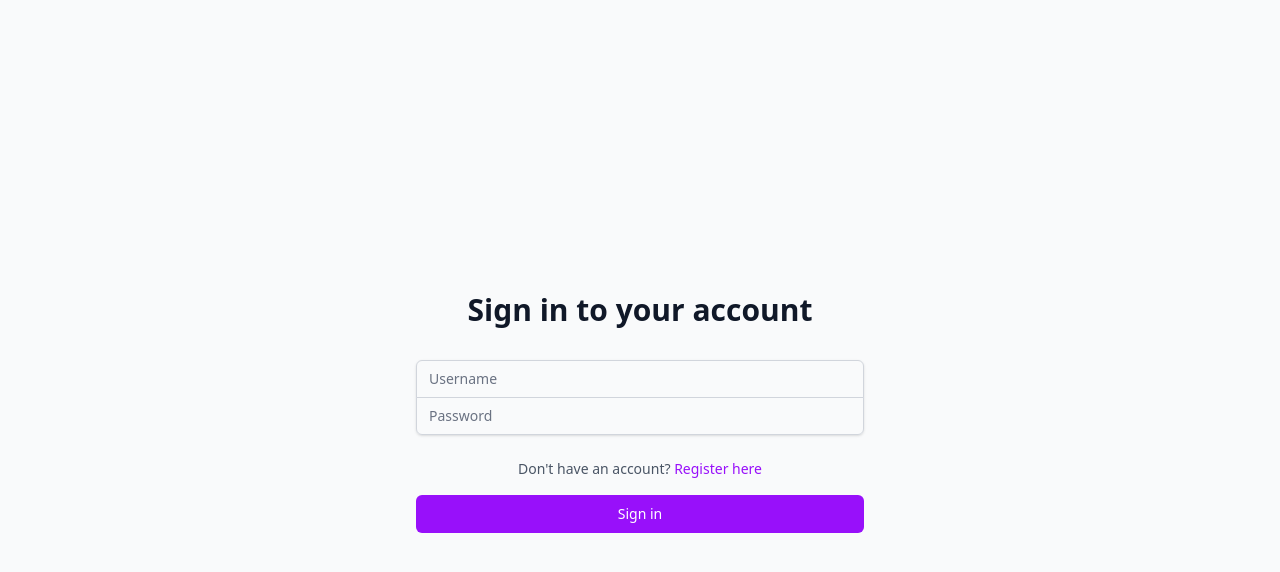
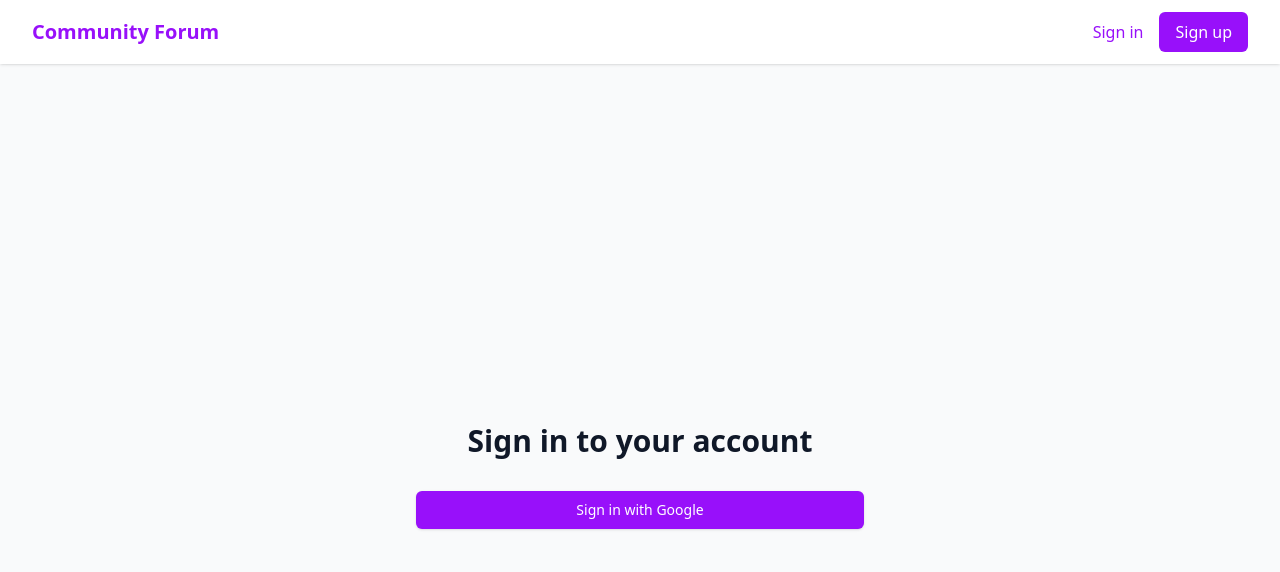
Before and after one commit to srijanpathak03/Learn.co, a React (Vite) app: page /login in a window 1280 px wide. Shown: the top 572 px of the page. Built offline with nearby package versions, Linux system fonts and the light colour scheme; no server answers.

Commit message:
Google Login/Signup

```diff
--- a/package.json
+++ b/package.json
@@ -16,7 +16,8 @@
     "lucide-react": "^0.475.0",
     "react": "^19.0.0",
     "react-dom": "^19.0.0",
-    "react-router-dom": "^7.2.0"
+    "react-router-dom": "^7.2.0",
+    "firebase": "^10.8.0"
   },
   "devDependencies": {
     "@eslint/js": "^9.19.0",
--- a/src/App.jsx
+++ b/src/App.jsx
@@ -1,6 +1,27 @@
-import { RouterProvider } from 'react-router-dom';
+import { RouterProvider, createBrowserRouter } from 'react-router-dom';
 import { AuthProvider } from './provider/AuthProvider';
-import router from './router/router';
+import routes from './router/router';
+import Navbar from './components/Navbar';
+import { Outlet } from 'react-router-dom';
+
+const Layout = () => {
+  return (
+    <div className="min-h-screen bg-gray-50">
+      <Navbar />
+      <div className="pt-16">
+        <Outlet />
+      </div>
+    </div>
+  );
+};
+
+const router = createBrowserRouter([
+  {
+    path: "/",
+    element: <Layout />,
+    children: routes
+  }
+]);
 
 function App() {
   return (
--- a/src/components/Navbar.jsx
+++ b/src/components/Navbar.jsx
@@ -0,0 +1,81 @@
+import React, { useContext, useState } from 'react';
+import { useNavigate } from 'react-router-dom';
+import { AuthContext } from '../provider/AuthProvider';
+import { LogOut, ChevronDown } from 'lucide-react';
+
+const Navbar = () => {
+  const { user, logOut } = useContext(AuthContext);
+  const navigate = useNavigate();
+  const [isDropdownOpen, setIsDropdownOpen] = useState(false);
+
+  const handleLogout = () => {
+    logOut(navigate);
+    setIsDropdownOpen(false);
+  };
+
+  return (
+    <nav className="bg-white shadow-sm fixed w-full top-0 z-50">
+      <div className="max-w-7xl mx-auto px-4 sm:px-6 lg:px-8">
+        <div className="flex justify-between h-16 items-center">
+          {/* Logo/Brand */}
+          <div className="flex-shrink-0 flex items-center">
+            <h1 className="text-xl font-bold text-purple-600 cursor-pointer"
+                onClick={() => navigate('/')}>
+              Community Forum
+            </h1>
+          </div>
+
+          {/* User Profile */}
+          <div className="flex items-center space-x-4">
+            {user ? (
+              <div className="relative">
+                <button
+                  className="flex items-center space-x-3 focus:outline-none"
+                  onClick={() => setIsDropdownOpen(!isDropdownOpen)}
+                >
+                  <img
+                    src={user.photoURL || `https://ui-avatars.com/api/?name=${user.displayName}`}
+                    alt="Profile"
+                    className="h-8 w-8 rounded-full"
+                  />
+                  <span className="text-gray-700">{user.displayName}</span>
+                  <ChevronDown className="h-4 w-4 text-gray-500" />
+                </button>
+
+                {/* Dropdown Menu */}
+                {isDropdownOpen && (
+                  <div className="absolute right-0 mt-2 w-48 bg-white rounded-md shadow-lg py-1">
+                    <button
+                      onClick={handleLogout}
+                      className="flex items-center w-full px-4 py-2 text-sm text-gray-700 hover:bg-gray-100"
+                    >
+                      <LogOut className="h-4 w-4 mr-2" />
+                      Sign out
+                    </button>
+                  </div>
+                )}
+              </div>
+            ) : (
+              <>
+                <button
+                  onClick={() => navigate('/login')}
+                  className="text-purple-600 hover:text-purple-700"
+                >
+                  Sign in
+                </button>
+                <button
+                  onClick={() => navigate('/register')}
+                  className="bg-purple-600 text-white px-4 py-2 rounded-md hover:bg-purple-700"
+                >
+                  Sign up
+                </button>
+              </>
+            )}
+          </div>
+        </div>
+      </div>
+    </nav>
+  );
+};
+
+export default Navbar;
--- /dev/null
+++ b/src/firebase/firebase.config.js
@@ -0,0 +1,13 @@
+import { initializeApp } from "firebase/app";
+
+const firebaseConfig = {
+  apiKey: import.meta.env.VITE_FIREBASE_API_KEY,
+  authDomain: import.meta.env.VITE_FIREBASE_AUTH_DOMAIN,
+  projectId: import.meta.env.VITE_FIREBASE_PROJECT_ID,
+  storageBucket: import.meta.env.VITE_FIREBASE_STORAGE_BUCKET,
+  messagingSenderId: import.meta.env.VITE_FIREBASE_MESSAGING_SENDER_ID,
+  appId: import.meta.env.VITE_FIREBASE_APP_ID
+};
+
+const app = initializeApp(firebaseConfig);
+export default app;
--- a/src/pages/Login.jsx
+++ b/src/pages/Login.jsx
@@ -1,27 +1,28 @@
-import React, { useState, useContext } from 'react';
+import React, { useContext, useState } from 'react';
 import { useNavigate, Link } from 'react-router-dom';
 import { AuthContext } from '../provider/AuthProvider';
 
 const Login = () => {
   const navigate = useNavigate();
-  const { login } = useContext(AuthContext);
-  const [formData, setFormData] = useState({
-    username: '',
-    password: ''
-  });
+  const { googleSignIn } = useContext(AuthContext);
   const [error, setError] = useState('');
   const [loading, setLoading] = useState(false);
 
-  const handleSubmit = async (e) => {
-    e.preventDefault();
+  const handleGoogleSignIn = async () => {
     setLoading(true);
     setError('');
 
-    const result = await login(formData.username, formData.password);
+    try {
+      const result = await googleSignIn();
       if (result.success) {
-      navigate('/');
+        const redirectPath = localStorage.getItem('redirectAfterLogin') || '/';
+        localStorage.removeItem('redirectAfterLogin');
+        navigate(redirectPath);
       } else {
         setError(result.error);
+      }
+    } catch (error) {
+      setError(error.message);
     }
     setLoading(false);
   };
@@ -34,52 +35,20 @@ const Login = () => {
             Sign in to your account
           </h2>
         </div>
-        <form className="mt-8 space-y-6" onSubmit={handleSubmit}>
+
         {error && (
           <div className="bg-red-50 border border-red-200 text-red-600 px-4 py-3 rounded">
             {error}
           </div>
         )}
-          <div className="rounded-md shadow-sm -space-y-px">
-            <div>
-              <input
-                type="text"
-                required
-                className="appearance-none rounded-none relative block w-full px-3 py-2 border border-gray-300 placeholder-gray-500 text-gray-900 rounded-t-md focus:outline-none focus:ring-purple-500 focus:border-purple-500 focus:z-10 sm:text-sm"
-                placeholder="Username"
-                value={formData.username}
-                onChange={(e) => setFormData({ ...formData, username: e.target.value })}
-              />
-            </div>
-            <div>
-              <input
-                type="password"
-                required
-                className="appearance-none rounded-none relative block w-full px-3 py-2 border border-gray-300 placeholder-gray-500 text-gray-900 rounded-b-md focus:outline-none focus:ring-purple-500 focus:border-purple-500 focus:z-10 sm:text-sm"
-                placeholder="Password"
-                value={formData.password}
-                onChange={(e) => setFormData({ ...formData, password: e.target.value })}
-              />
-            </div>
-          </div>
 
-          <div className="text-sm text-center mb-4">
-            <span className="text-gray-600">Don't have an account? </span>
-            <Link to="/register" className="font-medium text-purple-600 hover:text-purple-500">
-              Register here
-            </Link>
-          </div>
-
-          <div>
         <button
-              type="submit"
+          onClick={handleGoogleSignIn}
           disabled={loading}
-              className="group relative w-full flex justify-center py-2 px-4 border border-transparent text-sm font-medium rounded-md text-white bg-purple-600 hover:bg-purple-700 focus:outline-none focus:ring-2 focus:ring-offset-2 focus:ring-purple-500"
+          className="w-full flex justify-center py-2 px-4 border border-transparent rounded-md shadow-sm text-sm font-medium text-white bg-purple-600 hover:bg-purple-700 focus:outline-none focus:ring-2 focus:ring-offset-2 focus:ring-purple-500"
         >
-              {loading ? 'Signing in...' : 'Sign in'}
+          {loading ? 'Signing in...' : 'Sign in with Google'}
         </button>
-          </div>
-        </form>
       </div>
     </div>
   );
--- a/src/pages/Register.jsx
+++ b/src/pages/Register.jsx
@@ -1,61 +1,42 @@
-import React, { useState, useContext } from 'react';
+import React, { useContext, useState } from 'react';
 import { useNavigate, Link } from 'react-router-dom';
 import { AuthContext } from '../provider/AuthProvider';
+import axios from 'axios';
+import { serverbaseURL } from '../constant/index';
 
 const Register = () => {
   const navigate = useNavigate();
-  const { register } = useContext(AuthContext);
-  const [formData, setFormData] = useState({
-    name: '',
-    email: '',
-    username: '',
-    password: '',
-    password_confirmation: ''
-  });
+  const { googleSignIn } = useContext(AuthContext);
   const [error, setError] = useState('');
   const [loading, setLoading] = useState(false);
 
-  const handleSubmit = async (e) => {
-    e.preventDefault();
+  const handleGoogleSignIn = async () => {
     setLoading(true);
     setError('');
 
-    // Validate password length
-    if (formData.password.length < 10) {
-      setError('Password must be at least 10 characters long');
-      setLoading(false);
-      return;
-    }
+    try {
+      const result = await googleSignIn();
+      if (result.success) {
+        // Save user info to community database
+        await axios.post(`${serverbaseURL}user`, {
+          email: result.user.email,
+          name: result.user.displayName,
+          photoURL: result.user.photoURL,
+          username: result.user.email.split('@')[0], // Create username from email
+          createdAt: new Date(),
+          communities: [], // Array to store joined communities
+          createdCommunities: [], // Array to store created communities
+        });
 
-    // Validate username length
-    if (formData.username.length < 3) {
-      setError('Username must be at least 3 characters long');
-      setLoading(false);
-      return;
-    }
-
-    // Validate password match
-    if (formData.password !== formData.password_confirmation) {
-      setError('Passwords do not match');
-      setLoading(false);
-      return;
-    }
-
-    // Validate email format
-    const emailRegex = /^[^\s@]+@[^\s@]+\.[^\s@]+$/;
-    if (!emailRegex.test(formData.email)) {
-      setError('Please enter a valid email address');
-      setLoading(false);
-      return;
-    }
-
-    const result = await register(formData);
-    if (result.success) {
         navigate('/');
       } else {
         setError(result.error);
       }
+    } catch (error) {
+      setError(error.message);
+    } finally {
       setLoading(false);
+    }
   };
 
   return (
@@ -72,75 +53,20 @@ const Register = () => {
             </Link>
           </p>
         </div>
-        <form className="mt-8 space-y-6" onSubmit={handleSubmit}>
+
         {error && (
           <div className="bg-red-50 border border-red-200 text-red-600 px-4 py-3 rounded">
             {error}
           </div>
         )}
-          <div className="rounded-md shadow-sm -space-y-px">
-            <div>
-              <input
-                type="text"
-                required
-                className="appearance-none rounded-none relative block w-full px-3 py-2 border border-gray-300 placeholder-gray-500 text-gray-900 rounded-t-md focus:outline-none focus:ring-purple-500 focus:border-purple-500 focus:z-10 sm:text-sm"
-                placeholder="Full Name"
-                value={formData.name}
-                onChange={(e) => setFormData({ ...formData, name: e.target.value })}
-              />
-            </div>
-            <div>
-              <input
-                type="email"
-                required
-                className="appearance-none rounded-none relative block w-full px-3 py-2 border border-gray-300 placeholder-gray-500 text-gray-900 focus:outline-none focus:ring-purple-500 focus:border-purple-500 focus:z-10 sm:text-sm"
-                placeholder="Email address"
-                value={formData.email}
-                onChange={(e) => setFormData({ ...formData, email: e.target.value })}
-              />
-            </div>
-            <div>
-              <input
-                type="text"
-                required
-                className="appearance-none rounded-none relative block w-full px-3 py-2 border border-gray-300 placeholder-gray-500 text-gray-900 focus:outline-none focus:ring-purple-500 focus:border-purple-500 focus:z-10 sm:text-sm"
-                placeholder="Username"
-                value={formData.username}
-                onChange={(e) => setFormData({ ...formData, username: e.target.value })}
-              />
-            </div>
-            <div>
-              <input
-                type="password"
-                required
-                className="appearance-none rounded-none relative block w-full px-3 py-2 border border-gray-300 placeholder-gray-500 text-gray-900 focus:outline-none focus:ring-purple-500 focus:border-purple-500 focus:z-10 sm:text-sm"
-                placeholder="Password"
-                value={formData.password}
-                onChange={(e) => setFormData({ ...formData, password: e.target.value })}
-              />
-            </div>
-            <div>
-              <input
-                type="password"
-                required
-                className="appearance-none rounded-none relative block w-full px-3 py-2 border border-gray-300 placeholder-gray-500 text-gray-900 rounded-b-md focus:outline-none focus:ring-purple-500 focus:border-purple-500 focus:z-10 sm:text-sm"
-                placeholder="Confirm Password"
-                value={formData.password_confirmation}
-                onChange={(e) => setFormData({ ...formData, password_confirmation: e.target.value })}
-              />
-            </div>
-          </div>
 
-          <div>
         <button
-              type="submit"
+          onClick={handleGoogleSignIn}
           disabled={loading}
-              className="group relative w-full flex justify-center py-2 px-4 border border-transparent text-sm font-medium rounded-md text-white bg-purple-600 hover:bg-purple-700 focus:outline-none focus:ring-2 focus:ring-offset-2 focus:ring-purple-500"
+          className="w-full flex justify-center py-2 px-4 border border-transparent rounded-md shadow-sm text-sm font-medium text-white bg-purple-600 hover:bg-purple-700 focus:outline-none focus:ring-2 focus:ring-offset-2 focus:ring-purple-500"
         >
-              {loading ? 'Creating account...' : 'Create account'}
+          {loading ? 'Creating account...' : 'Sign up with Google'}
         </button>
-          </div>
-        </form>
       </div>
     </div>
   );
--- a/src/provider/AuthProvider.jsx
+++ b/src/provider/AuthProvider.jsx
@@ -1,97 +1,85 @@
-import React, { createContext, useState, useEffect } from 'react';
-import axios from 'axios';
-import { serverbaseURL } from '../constant';
+import { createContext, useEffect, useState } from "react";
+import { GoogleAuthProvider, getAuth, onAuthStateChanged, signInWithPopup, signOut } from 'firebase/auth';
+import app from "../firebase/firebase.config";
+import axios from "axios";
+import { serverbaseURL } from '../constant/index';
 
 export const AuthContext = createContext(null);
+const auth = getAuth(app);
+const googleProvider = new GoogleAuthProvider();
 
 export const AuthProvider = ({ children }) => {
-  const [user, setUser] = useState(null);
+  const [user, setUser] = useState(() => {
+    const savedUser = localStorage.getItem('user');
+    return savedUser ? JSON.parse(savedUser) : null;
+  });
   const [loading, setLoading] = useState(true);
 
-  const login = async (username, password) => {
+  const googleSignIn = async () => {
     try {
-      const response = await axios.post(`${serverbaseURL}login`, {
-        login: username,
-        password: password
-      }, {
-        headers: {
-          'Content-Type': 'application/json',
-          'Api-Key': process.env.DISCOURSE_API_KEY,
-          'Api-Username': 'system'
-        }
+      const result = await signInWithPopup(auth, googleProvider);
+      const user = result.user;
+
+      // Create or update user in your backend
+      await axios.post(`${serverbaseURL}user`, {
+        email: user.email,
+        name: user.displayName,
+        photoURL: user.photoURL,
+        username: user.email.split('@')[0],
+        createdAt: new Date(),
+        communities: [],
+        createdCommunities: []
       });
 
-      if (response.data.user) {
-        setUser(response.data.user);
-        localStorage.setItem('discourse_token', response.data.token);
-        return { success: true };
-      }
+      return { success: true, user };
     } catch (error) {
+      console.error('Google Sign In Error:', error);
       return {
         success: false,
-        error: error.response?.data?.message || 'Invalid username or password'
+        error: error.message
       };
     }
   };
 
-  const register = async (userData) => {
+  const logOut = async (navigate) => {
     try {
-      const response = await axios.post(`${serverbaseURL}register`, userData);
-
-      if (response.data.success && response.data.user && !response.data.user.errors) {
-        setUser(response.data.user);
-        localStorage.setItem('discourse_token', response.data.token);
-        return { success: true };
-      } else {
-        // Handle validation errors from Discourse
-        const errors = response.data.user.errors || {};
-        const errorMessages = Object.entries(errors)
-          .map(([key, value]) => `${key}: ${value.join(', ')}`)
-          .join('\n');
-
-        return {
-          success: false,
-          error: errorMessages || response.data.user.message || 'Registration failed'
-        };
-      }
+      await signOut(auth);
+      localStorage.removeItem('user');
+      setUser(null);
+      navigate('/login');
     } catch (error) {
-      return {
-        success: false,
-        error: error.response?.data?.message || 'Registration failed'
-      };
+      console.error('Logout Error:', error);
     }
   };
 
-  const logout = () => {
-    setUser(null);
-    localStorage.removeItem('discourse_token');
+  useEffect(() => {
+    const unsubscribe = onAuthStateChanged(auth, async (currentUser) => {
+      if (currentUser) {
+        localStorage.setItem('user', JSON.stringify(currentUser));
+        setUser(currentUser);
+      } else {
+        localStorage.removeItem('user');
+        setUser(null);
+      }
+      setLoading(false);
+    });
+
+    return () => unsubscribe();
+  }, []);
+
+  const value = {
+    user,
+    loading,
+    googleSignIn,
+    logOut,
+    setLoading
   };
 
-  useEffect(() => {
-    const token = localStorage.getItem('discourse_token');
-    if (token) {
-      axios.get(`${serverbaseURL}auth/me`, {
-        headers: { Authorization: `Bearer ${token}` }
-      })
-      .then(response => {
-        if (response.data.user) {
-          setUser(response.data.user);
-        }
-      })
-      .catch(() => {
-        localStorage.removeItem('discourse_token');
-      })
-      .finally(() => {
-        setLoading(false);
-      });
-    } else {
-      setLoading(false);
-    }
-  }, []);
-
   return (
-    <AuthContext.Provider value={{ user, login, register, logout, loading }}>
+    <AuthContext.Provider value={value}>
       {children}
     </AuthContext.Provider>
   );
 };
+
+export default AuthProvider;
```
Also changed, not shown: src/pages/Forum.jsx (+12 -3 lines), src/router/router.jsx (+12 -12 lines), 2 other files (tests, documents, lock files or other folders). Lines whose indentation alone changed are shown as unchanged.
